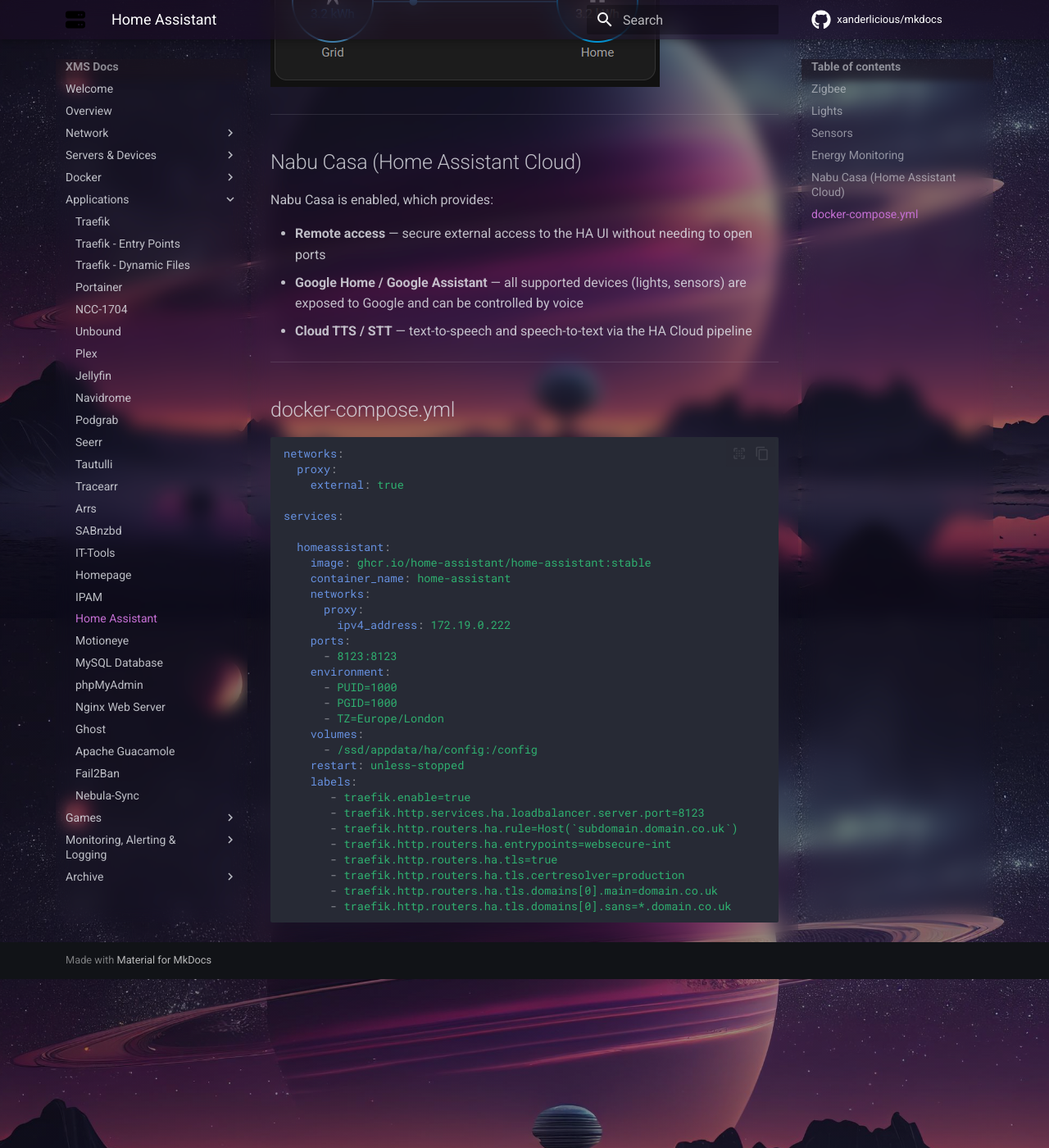
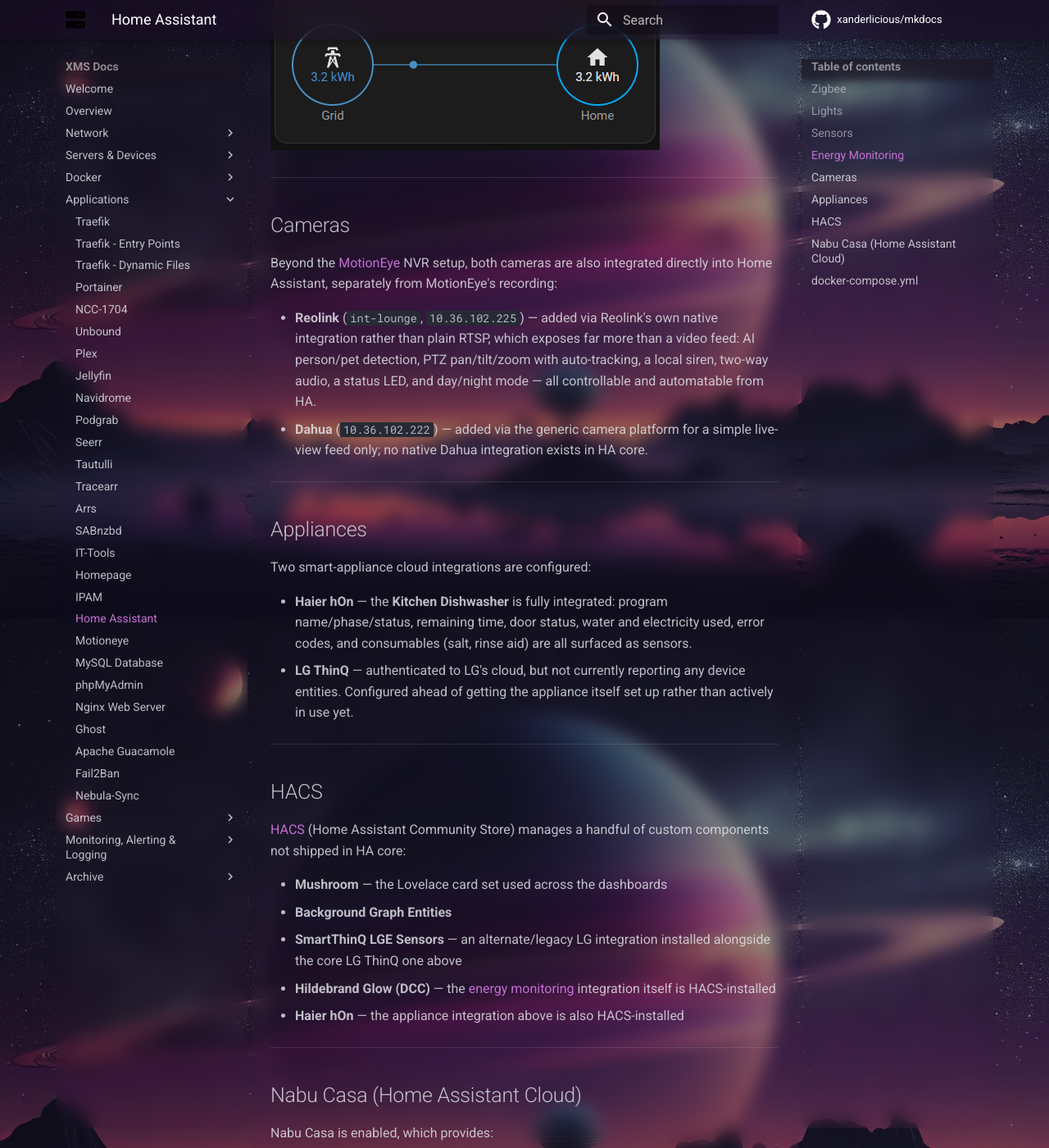
Before and after one commit to Xanderlicious/mkdocs, an MkDocs documentation site: the page built from docs/ha.md, in a window 1280 px wide and 1400 px high, scrolled down 1946 px. Shown: the whole window at 82% size. Built offline with MkDocs 1.6.1 and Material for MkDocs 9.7.7, drawn with Linux system fonts in a browser that asks for light colours; comment, search, counter and statistics services are not loaded; some of the changed text lies outside the part shown.

Commit message:
Update ha.md: fix stale details, document cameras/appliances/HACS
Cross-checked against HA's own area/device/entity registries:

- Fix light models (Table Lamp/Floor Lamp were listed as generic
  'Zigbee bulb', actually innr RB 262) and the docker-compose volume
  path (/ssd/appdata -> /ssd/docker/appdata)
- Clarify the Zigbee coordinator (10.36.100.124) is a standalone
  network-attached device, not physically connected through Titan
- Add Cameras section: Reolink and Dahua are also integrated natively
  into HA (not just via MotionEye), including Reolink's AI
  person/pet detection, PTZ auto-tracking, and siren
- Add Appliances section: Haier hOn (Kitchen Dishwasher, working) and
  LG ThinQ (configured, not yet reporting any device)
- Add HACS section documenting the custom components it manages

Co-Authored-By: Claude Sonnet 5 <noreply@anthropic.com>
Claude-Session: https://claude.ai/code/session_012zPGMsi512XsXC1SExiAe9

```diff
--- a/docs/ha.md
+++ b/docs/ha.md
@@ -2,13 +2,13 @@
 
 ![ha-logo](images/homeassistant.png)
 
-Home Assistant is my smart home automation hub. It started with just energy monitoring but has grown to include Zigbee lighting, temperature and humidity sensors, and Google Home integration via Nabu Casa.
+Home Assistant is my smart home automation hub. It started with just energy monitoring but has grown to include Zigbee lighting, temperature and humidity sensors, camera integrations, smart-appliance tracking, and Google Home integration via Nabu Casa.
 
 ---
 
 ## Zigbee
 
-Zigbee devices are managed through ZHA (Zigbee Home Automation), using a **SMLIGHT SLZB-06U** coordinator connected via ethernet rather than USB, which keeps it off the host machine and avoids interference issues.
+Zigbee devices are managed through ZHA (Zigbee Home Automation), using a **SMLIGHT SLZB-06U** coordinator (`10.36.100.124`) connected via ethernet rather than USB, which keeps it off the host machine and avoids interference issues. It's a standalone network-attached device in its own right — HA just talks to it over TCP (`socket://10.36.100.124:6638`), not a physical connection through Titan.
 
 ---
 
@@ -18,9 +18,9 @@ All lights are Zigbee and managed through ZHA.
 
 | Friendly Name | Model | Capabilities |
 | --- | --- | --- |
-| Big Light | Innr RB 282 C | Brightness + colour temperature |
-| Table Lamp | Zigbee bulb | Brightness |
-| Floor Lamp | Zigbee bulb | Brightness |
+| Big Light | innr RB 282 C | Brightness + colour temperature |
+| Table Lamp | innr RB 262 | Brightness |
+| Floor Lamp | innr RB 262 | Brightness |
 
 ---
 
@@ -40,6 +40,36 @@ Two **eWeLink SNZB-02P** Zigbee temperature and humidity sensors are deployed:
 Energy monitoring is provided by a **Hildebrand Glow (DCC)** smart meter bridge, which reads both the electricity and gas smart meters directly. Usage and cost data for today is surfaced as sensors within HA.
 
 ![energy-screenshot](images/energyusage.png)
+
+---
+
+## Cameras
+
+Beyond the [MotionEye](motioneye.md) NVR setup, both cameras are also integrated directly into Home Assistant, separately from MotionEye's recording:
+
+- **Reolink** (`int-lounge`, `10.36.102.225`) — added via Reolink's own native integration rather than plain RTSP, which exposes far more than a video feed: AI person/pet detection, PTZ pan/tilt/zoom with auto-tracking, a local siren, two-way audio, a status LED, and day/night mode — all controllable and automatable from HA.
+- **Dahua** (`10.36.102.222`) — added via the generic camera platform for a simple live-view feed only; no native Dahua integration exists in HA core.
+
+---
+
+## Appliances
+
+Two smart-appliance cloud integrations are configured:
+
+- **Haier hOn** — the **Kitchen Dishwasher** is fully integrated: program name/phase/status, remaining time, door status, water and electricity used, error codes, and consumables (salt, rinse aid) are all surfaced as sensors.
+- **LG ThinQ** — authenticated to LG's cloud, but not currently reporting any device entities. Configured ahead of getting the appliance itself set up rather than actively in use yet.
+
+---
+
+## HACS
+
+[HACS](https://hacs.xyz/) (Home Assistant Community Store) manages a handful of custom components not shipped in HA core:
+
+- **Mushroom** — the Lovelace card set used across the dashboards
+- **Background Graph Entities**
+- **SmartThinQ LGE Sensors** — an alternate/legacy LG integration installed alongside the core LG ThinQ one above
+- **Hildebrand Glow (DCC)** — the [energy monitoring](#energy-monitoring) integration itself is HACS-installed
+- **Haier hOn** — the appliance integration above is also HACS-installed
 
 ---
 
```
Also changed, not shown: other parts of docs/ha.md (+1 -1 lines).
